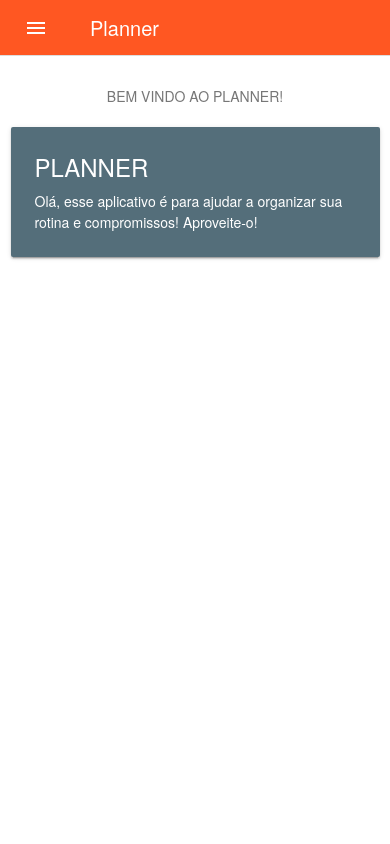
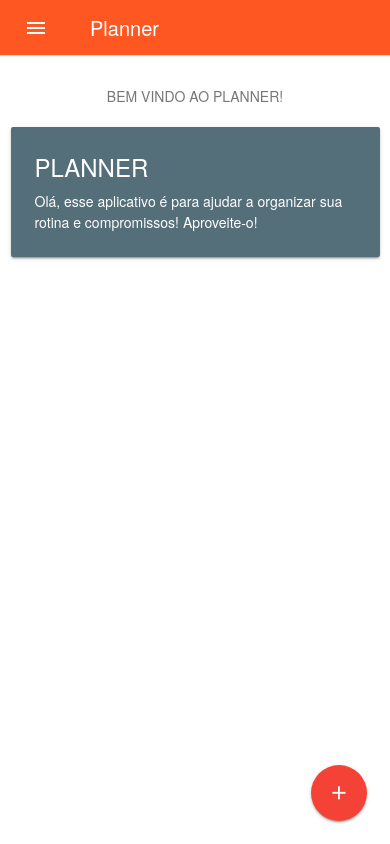
Before and after one commit to sebastiaoRealino/pos_dm108, a website: page www/index.html in a window 390 px wide. Drawn offline with nearby package versions, Linux system fonts and the light colour scheme; some packages are replaced by stand-ins of ours.

Commit message:
feat(laytout): add float button in home page

```diff
--- a/www/index.html
+++ b/www/index.html
@@ -11,6 +11,7 @@
     <!-- Framework7 ios Library CSS-->
     <link rel="stylesheet" href="dist/css/framework7.ios.min.css">
     <link rel="stylesheet" href="dist/css/framework7.ios.colors.min.css">
+    <link href="https://fonts.googleapis.com/icon?family=Material+Icons" rel="stylesheet">
     <!-- Framework7 material Library CSS-->
     <link rel="stylesheet" href="dist/css/framework7.material.min.css">
     <link rel="stylesheet" href="dist/css/framework7.material.colors.min.css">
@@ -30,7 +31,7 @@
             <div class="list-block">
                 <ul>
                     <li>
-                        <a href="listTodo.html" class="item-link">
+                        <a href="listTodo.html" class="item-link" >
                             <div class="item-content">
                                 <div class="item-inner">
                                     <div class="item-title">Minha agenda</div>
@@ -100,6 +101,11 @@
                                 </div>
                             </div>
                         </div>
+                        <div class="fixed-action-btn">
+                            <a href="addTodo.html" class="item-link btn-floating btn-large red">
+                              <i class="large material-icons">add</i>
+                            </a>
+                          </div>
                         <!--<div class="content-block-title">Navegação</div>
                         <div class="list-block">
                             <ul>
```
Also changed, not shown: www/js/todoController.js (line endings or trailing spaces).
